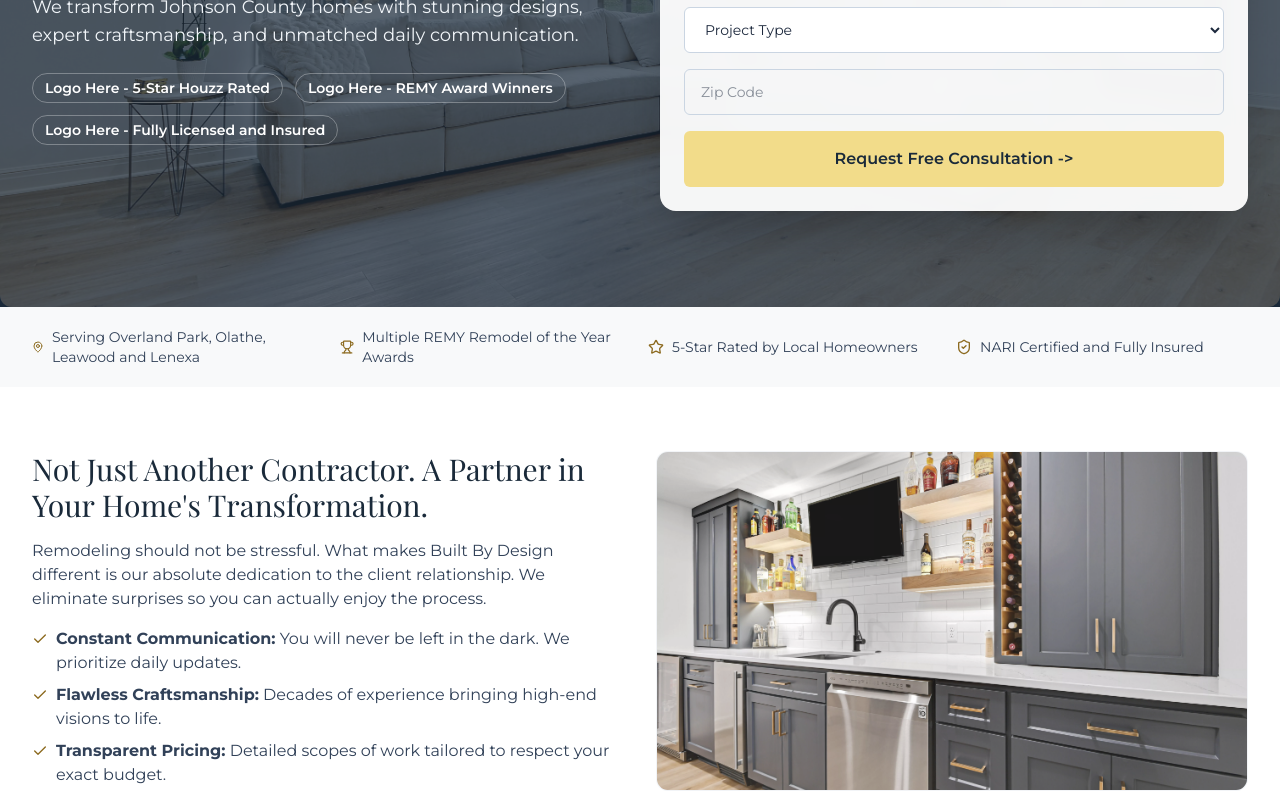
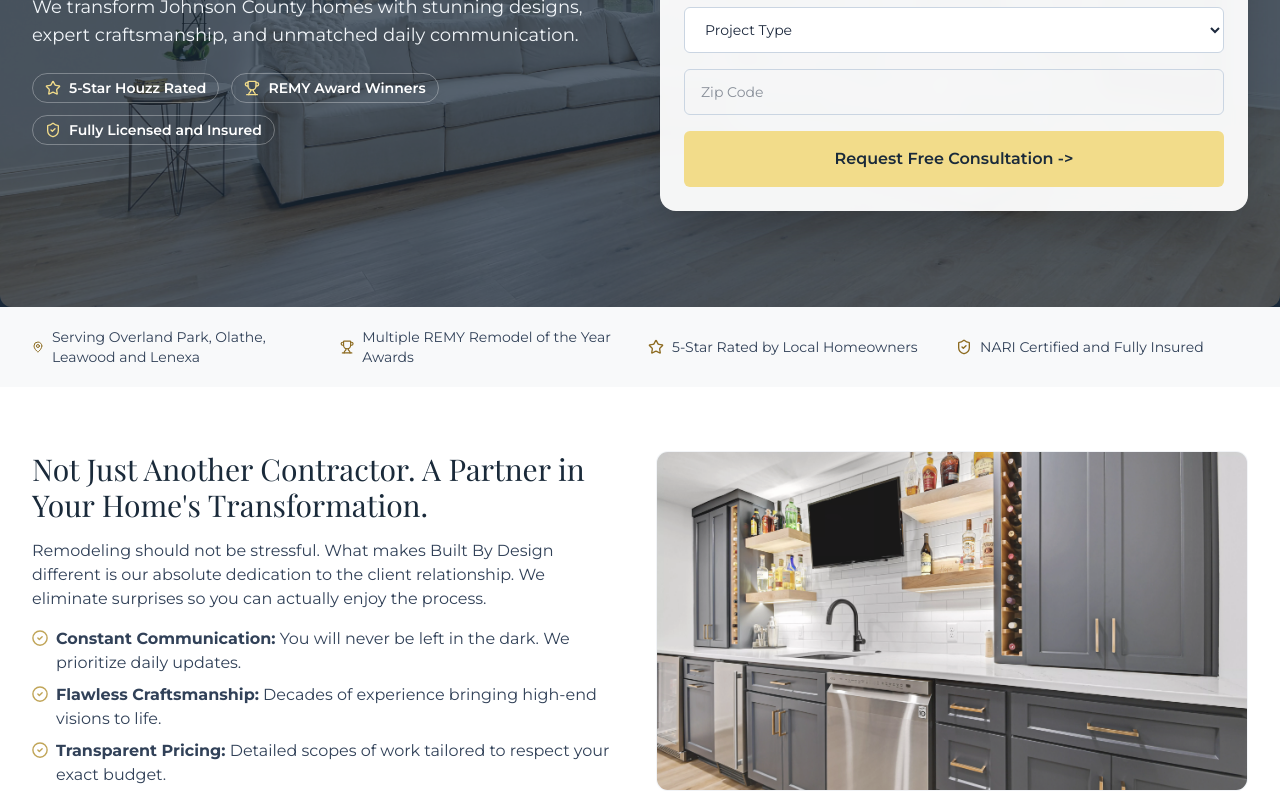
Before and after one commit to gmena82/built-by-design-google-landing-page-1, a Next.js app: page / in a window 1280 px wide. Shown: the part 420-1220 px from the top of the page. Built offline with nearby package versions, Linux system fonts and the light colour scheme; a web font is replaced by a local one.

Commit message:
Update landing page content, animations, colors, and Formspree integration

```diff
--- a/app/actions/lead-form.ts
+++ b/app/actions/lead-form.ts
@@ -6,6 +6,8 @@ export type LeadActionState = {
   success: boolean;
   message: string;
 };
+
+const FORMSPREE_ENDPOINT = "https://formspree.io/f/mykdwgle";
 
 export async function submitLeadForm(
   _prevState: LeadActionState,
@@ -26,6 +28,36 @@ export async function submitLeadForm(
     };
   }
 
+  try {
+    const response = await fetch(FORMSPREE_ENDPOINT, {
+      method: "POST",
+      headers: {
+        "Content-Type": "application/json",
+        Accept: "application/json",
+      },
+      body: JSON.stringify({
+        name: parsed.data.fullName,
+        email: parsed.data.email,
+        phone: parsed.data.phone,
+        projectType: parsed.data.projectType,
+        zipCode: parsed.data.zipCode,
+      }),
+      cache: "no-store",
+    });
+
+    if (!response.ok) {
+      return {
+        success: false,
+        message: "Unable to send your request right now. Please try again.",
+      };
+    }
+  } catch {
+    return {
+      success: false,
+      message: "Unable to send your request right now. Please try again.",
+    };
+  }
+
   return {
     success: true,
     message: "Request received. A designer will contact you shortly.",
--- a/app/globals.css
+++ b/app/globals.css
@@ -7,6 +7,7 @@
   --color-brand-gold: #d4af37;
   --color-brand-gold-dark: #8c6a1f;
   --color-brand-gold-light: #f2dc8a;
+  --color-brand-gold-mid: #bfa354;
   --color-slate-light: #f8f9fa;
 }
 
--- a/components/features/landing-page.tsx
+++ b/components/features/landing-page.tsx
@@ -7,7 +7,7 @@ import { useForm } from "react-hook-form";
 import { zodResolver } from "@hookform/resolvers/zod";
 import { motion } from "motion/react";
 import {
-  Check,
+  CircleCheck,
   Coffee,
   Hammer,
   MapPin,
@@ -113,6 +113,12 @@ const processSteps = [
       "Step into your newly remodeled, flawlessly finished space.",
     icon: Sparkles,
   },
+];
+
+const heroTrustBadges = [
+  { label: "5-Star Houzz Rated", icon: Star },
+  { label: "REMY Award Winners", icon: Trophy },
+  { label: "Fully Licensed and Insured", icon: ShieldCheck },
 ];
 
 function PlaceholderPhoto({
@@ -295,15 +301,26 @@ export function LandingPage() {
                 and unmatched daily communication.
               </p>
               <div className="flex flex-wrap items-center gap-3 text-sm font-semibold text-white">
-                <span className="rounded-full border border-white/30 px-3 py-1">
-                  Logo Here - 5-Star Houzz Rated
-                </span>
-                <span className="rounded-full border border-white/30 px-3 py-1">
-                  Logo Here - REMY Award Winners
-                </span>
-                <span className="rounded-full border border-white/30 px-3 py-1">
-                  Logo Here - Fully Licensed and Insured
-                </span>
+                {heroTrustBadges.map((badge) => (
+                  <span
+                    key={badge.label}
+                    className="inline-flex items-center gap-2 rounded-full border border-white/30 px-3 py-1"
+                  >
+                    <motion.span
+                      className="inline-flex text-[var(--color-brand-gold-light)]"
+                      animate={{ scale: [1, 1.14, 1] }}
+                      transition={{
+                        duration: 0.8,
+                        repeat: Infinity,
+                        repeatDelay: 3.2,
+                        ease: "easeInOut",
+                      }}
+                    >
+                      <badge.icon className="h-4 w-4" />
+                    </motion.span>
+                    {badge.label}
+                  </span>
+                ))}
               </div>
             </motion.div>
 
@@ -437,21 +454,39 @@ export function LandingPage() {
             </p>
             <ul className="space-y-2 text-slate-700">
               <li className="flex gap-2">
-                <Check className="mt-1 h-4 w-4 shrink-0 text-[var(--color-brand-gold-dark)]" />
+                <motion.span
+                  className="mt-1 inline-flex shrink-0 text-[var(--color-brand-gold-mid)]"
+                  animate={{ scale: [1, 1.08, 1], opacity: [0.85, 1, 0.85] }}
+                  transition={{ duration: 0.9, repeat: Infinity, repeatDelay: 2.1, ease: "easeInOut" }}
+                >
+                  <CircleCheck className="h-4 w-4" />
+                </motion.span>
                 <span>
                   <strong>Constant Communication:</strong> You will never be left in the dark.
                   We prioritize daily updates.
                 </span>
               </li>
               <li className="flex gap-2">
-                <Check className="mt-1 h-4 w-4 shrink-0 text-[var(--color-brand-gold-dark)]" />
+                <motion.span
+                  className="mt-1 inline-flex shrink-0 text-[var(--color-brand-gold-mid)]"
+                  animate={{ scale: [1, 1.08, 1], opacity: [0.85, 1, 0.85] }}
+                  transition={{ duration: 0.9, repeat: Infinity, repeatDelay: 2.1, ease: "easeInOut" }}
+                >
+                  <CircleCheck className="h-4 w-4" />
+                </motion.span>
                 <span>
                   <strong>Flawless Craftsmanship:</strong> Decades of experience bringing
                   high-end visions to life.
                 </span>
               </li>
               <li className="flex gap-2">
-                <Check className="mt-1 h-4 w-4 shrink-0 text-[var(--color-brand-gold-dark)]" />
+                <motion.span
+                  className="mt-1 inline-flex shrink-0 text-[var(--color-brand-gold-mid)]"
+                  animate={{ scale: [1, 1.08, 1], opacity: [0.85, 1, 0.85] }}
+                  transition={{ duration: 0.9, repeat: Infinity, repeatDelay: 2.1, ease: "easeInOut" }}
+                >
+                  <CircleCheck className="h-4 w-4" />
+                </motion.span>
                 <span>
                   <strong>Transparent Pricing:</strong> Detailed scopes of work tailored to
                   respect your exact budget.
@@ -481,7 +516,7 @@ export function LandingPage() {
                   description:
                     "Turn your daily routine into a private retreat with custom vanities, soaking tubs, and premium fixtures.",
                   photo: "Luxury Bath with Walk-In Shower",
-                  src: "/photos/2.webp",
+                  src: "/photos/bathroom.webp",
                 },
                 {
                   title: "Finished Basements",
```
Also changed, not shown: public/photos/bathroom.webp (added).
